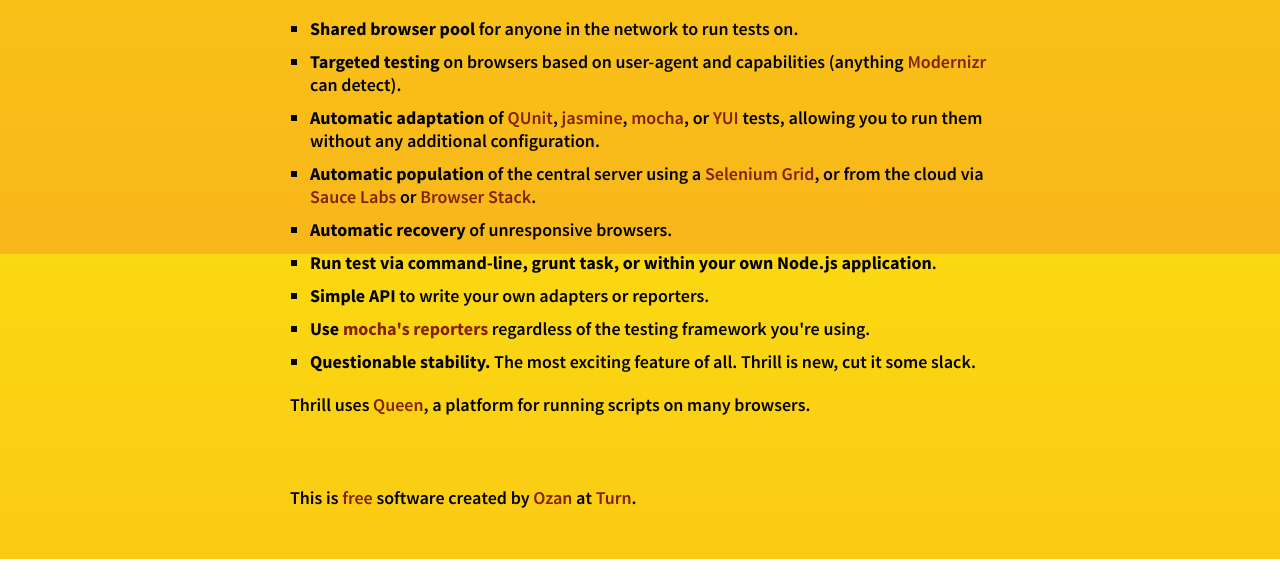
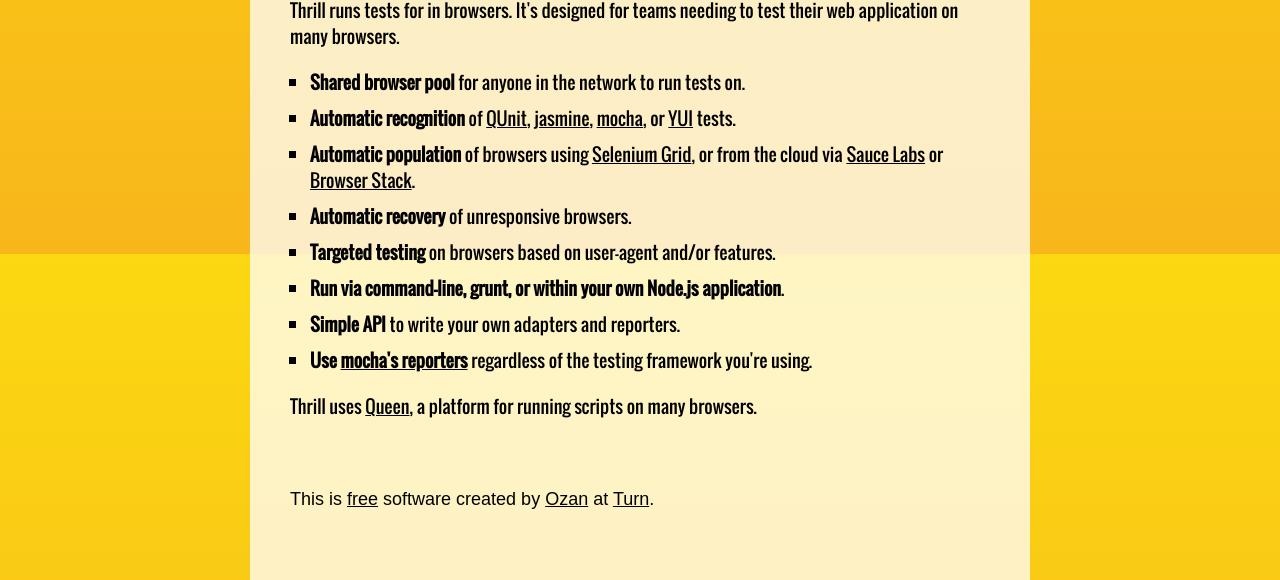
Before and after one commit to unsetbit/thrill, a plain HTML site: page index.html in a window 1280 px wide. Shown: the part 546-1126 px from the top of the page. Before the commit the page ends 1105 px from the top, so only its background shows below. Drawn offline with Linux system fonts and the light colour scheme; a web font is replaced by a local one.

Commit message:
Style fixes
Signed-off-by: Ozan Turgut <ozanturgut@gmail.com>

```diff
--- a/index.html
+++ b/index.html
@@ -24,7 +24,7 @@
       </div>
     </div>
 
-    <div class="wrap">
+    <div class="wrap" id="body">
       <div id="the-buttons">
         <a id="use" href="https://github.com/ozanturgut/thrill/wiki/Use">Use</a>
 
@@ -34,19 +34,18 @@
       </div>
       <div id="about">
         <p>
-          Thrill is a test runner for teams wanting to test their web application on many browsers.
+          Thrill runs tests for in browsers. It's designed for teams needing to test
+          their web application on many browsers.
 
-          Here are some features that you may find... exciting:
           <ul>
             <li><b>Shared browser pool</b> for anyone in the network to run tests on.</li>
-            <li><b>Targeted testing</b> on browsers based on user-agent and capabilities (anything <a href="http://modernizr.com/">Modernizr</a> can detect).</li>
-            <li><b>Automatic adaptation</b> of <a href="http://qunitjs.com/">QUnit</a>, <a href="http://pivotal.github.com/jasmine/">jasmine</a>, <a href="http://visionmedia.github.com/mocha/">mocha</a>, or <a href="http://developer.yahoo.com/yui/yuitest/">YUI</a> tests, allowing you to run them without any additional configuration.</li>
-            <li><b>Automatic population</b> of the central server using a <a href="http://code.google.com/p/selenium/wiki/Grid2">Selenium Grid</a>, or from the cloud via <a href="https://saucelabs.com/">Sauce Labs</a> or <a href="http://www.browserstack.com">Browser Stack</a>.</li>
+            <li><b>Automatic recognition</b> of <a href="http://qunitjs.com/">QUnit</a>, <a href="http://pivotal.github.com/jasmine/">jasmine</a>, <a href="http://visionmedia.github.com/mocha/">mocha</a>, or <a href="http://developer.yahoo.com/yui/yuitest/">YUI</a> tests.</li>
+            <li><b>Automatic population</b> of browsers using <a href="http://code.google.com/p/selenium/wiki/Grid2">Selenium Grid</a>, or from the cloud via <a href="https://saucelabs.com/">Sauce Labs</a> or <a href="http://www.browserstack.com">Browser Stack</a>.</li>
             <li><b>Automatic recovery</b> of unresponsive browsers.</li>
-            <li><b>Run test via command-line, grunt task, or within your own Node.js application</b>.</li>
-            <li><b>Simple API</b> to write your own adapters or reporters.</li>
-            <li><b>Use <a href="http://visionmedia.github.com/mocha/#reporters">mocha's reporters</a></b> regardless of the testing framework you're using.</li>
-            <li><b>Questionable stability.</b> The most exciting feature of all. Thrill is new, cut it some slack.</li>
+            <li><b>Targeted testing</b> on browsers based on user-agent and/or features.</li>
+            <li><b>Run via command-line, grunt, or within your own Node.js application</b>.</li>
+            <li><b>Simple API</b> to write your own adapters and reporters.</li>
+            <li><b>Use <a href="http://visionmedia.github.com/mocha/#nyan-reporter">mocha's reporters</a></b> regardless of the testing framework you're using.</li>
           </ul>
         </p>
         <p>
--- a/stylesheets/thrill.css
+++ b/stylesheets/thrill.css
@@ -1,9 +1,3 @@
-    @font-face {
-  font-family: 'Source Sans Pro';
-  font-style: normal;
-  font-weight: 400;
-  src: local('Source Sans Pro'), local('SourceSansPro-Regular'), url(./sourcesanspro.woff) format('woff');
-}
 
     @font-face {
       font-family: 'Anton';
@@ -12,12 +6,22 @@
       src: local('Anton'), url(./anton.woff) format('woff');
     }
 
+
 @font-face {
-  font-family: 'Source Sans Pro';
+  font-family: 'Oswald';
   font-style: normal;
-  font-weight: 700;
-  src: local('Source Sans Pro Bold'), local('SourceSansPro-Bold'), url(./sourcesansprobold.woff) format('woff');
+  font-weight: 300;
+  src: local('Oswald Light'), local('Oswald-Light'), url(./oswald-light.woff) format('woff');
 }
+@font-face {
+  font-family: 'Oswald';
+  font-style: normal;
+  font-weight: 400;
+  src: local('Oswald Regular'), local('Oswald-Regular'), url(./oswald.woff) format('woff');
+}
+
+
+
 
   html {
     height: 100%;
@@ -44,7 +48,7 @@
       );
 
     position:relative;
-    font-family: 'Source Sans Pro', sans-serif;
+    font-family: 'Oswald', sans-serif;
 
   }
 
@@ -100,10 +104,6 @@
      margin-left:20px;
   }
 
-  #the-buttons{
-    margin-top:100px;
-    width:700px;
-  }
 
   #the-buttons a{
     font-family: 'Anton', sans-serif;
@@ -127,21 +127,20 @@
     font-size:18px;
   }
 
+  #body.wrap{
+    width:700px;
+    margin-top:126px;
+    padding:20px 40px;
+    background-color:rgba(255, 255, 255, 0.75);
+  }
+
   #about{
-   font-family: 'Source Sans Pro', sans-serif;
-     margin-top:20px;
+    margin-top:20px;
 
     color:black;
     font-size:18px;
-    width:700px;
-
   }
 
-  #about a{
-
-  }
-
-  #about a:hover{}
 b{
   font-weight:bold;
 }
@@ -149,12 +148,14 @@
     margin:20px 0px;
   }
  a{
-    color:#822200;
+    color:black;
 
-    text-decoration: none;
+    text-decoration: underline;
   }
   a:hover{
     color:black;
+
+    text-decoration: none;
   }
 
 
```
Also changed, not shown: stylesheets/oswald-light.woff (added), stylesheets/oswald.woff (added).
